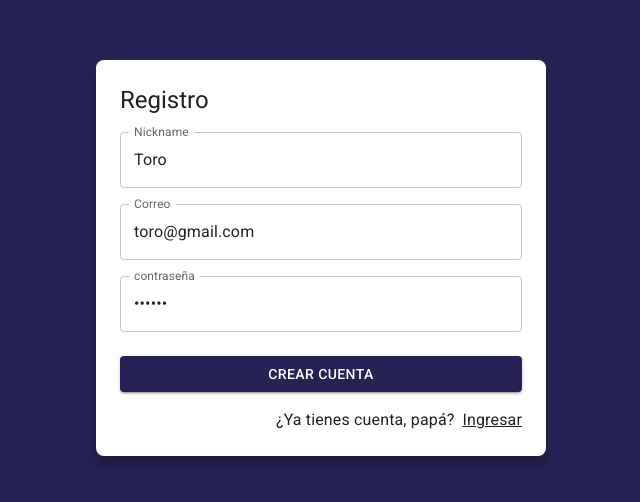
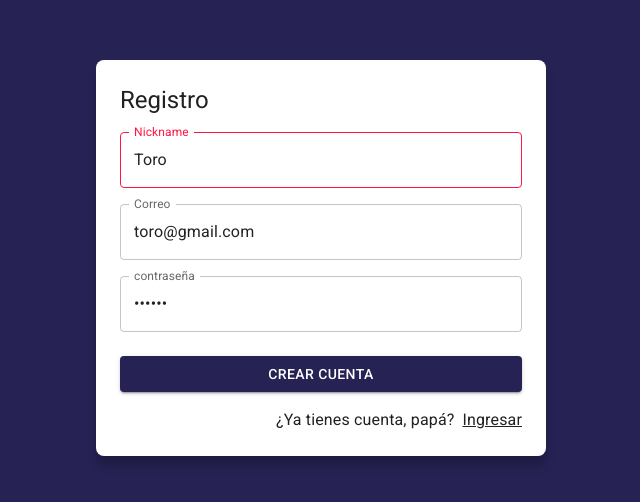
Before and after one commit to Torofms37/JournalApp, a React (Vite) app: page /auth/register in a window 1280 px wide. Shown: the part 142-644 px from the top of the page, without its empty margins (319-959 px from the left). Built offline with nearby package versions, Linux system fonts and the light colour scheme.

Commit message:
csas nuevas

```diff
--- a/src/auth/pages/RegisterPage.jsx
+++ b/src/auth/pages/RegisterPage.jsx
@@ -9,9 +9,30 @@ const formData = {
   displayName: "Toro",
 };
 
+const formValidations = {
+  email: [(e) => value.includes("@"), "El correo debe tener un @"],
+  password: [
+    (e) => value.length >= 6,
+    "El password debe tener más de 6 letras",
+  ],
+  displayName: [(e) => value.length >= 1, "El nombre es obligatorio"],
+};
+
 export const RegisterPage = () => {
-  const { displayName, email, password, onInputChange, formState } =
-    useForm(formData);
+  const {
+    //para manejar el formulario
+    formState,
+    displayName,
+    email,
+    password,
+    onInputChange,
+    //para validar el formulario
+    isFormValid,
+    displayNameValid,
+    emailValid,
+    passwordValid,
+  } = useForm(formData, formValidations);
+
   const onsubmit = (e) => {
     e.preventDefault();
     console.log(formState);
@@ -29,6 +50,8 @@ export const RegisterPage = () => {
               name="displayName"
               value={displayName}
               onChange={onInputChange}
+              error={!displayNameValid}
+              helperText={displayNameValid}
             />
           </Grid>
           <Grid item xs={12} sx={{ mt: 2 }}>
--- a/src/hook/useForm.js
+++ b/src/hook/useForm.js
@@ -1,6 +1,6 @@
 import { useState } from 'react';
 
-export const useForm = ( initialForm = {} ) => {
+export const useForm = ( initialForm = {}, formValidations = {} ) => {
 
     const [ formState, setFormState ] = useState( initialForm );
 
```
